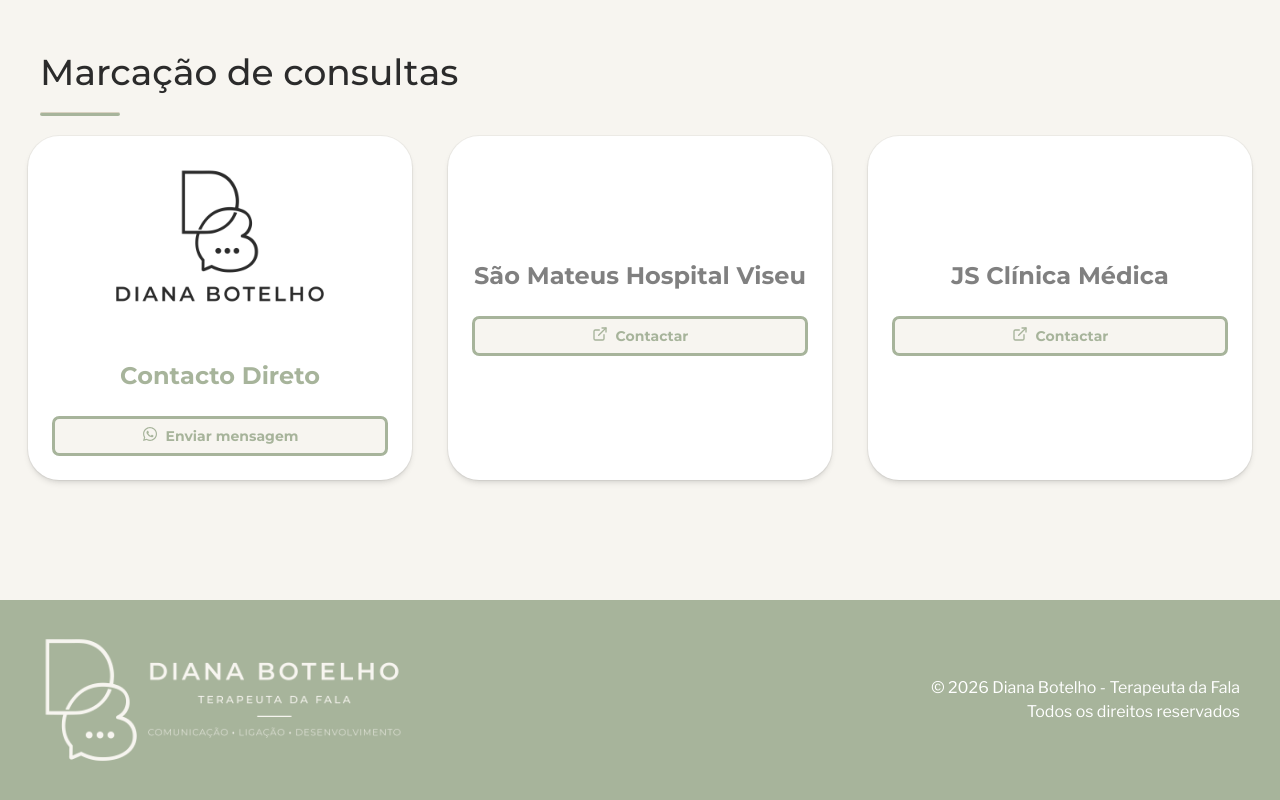
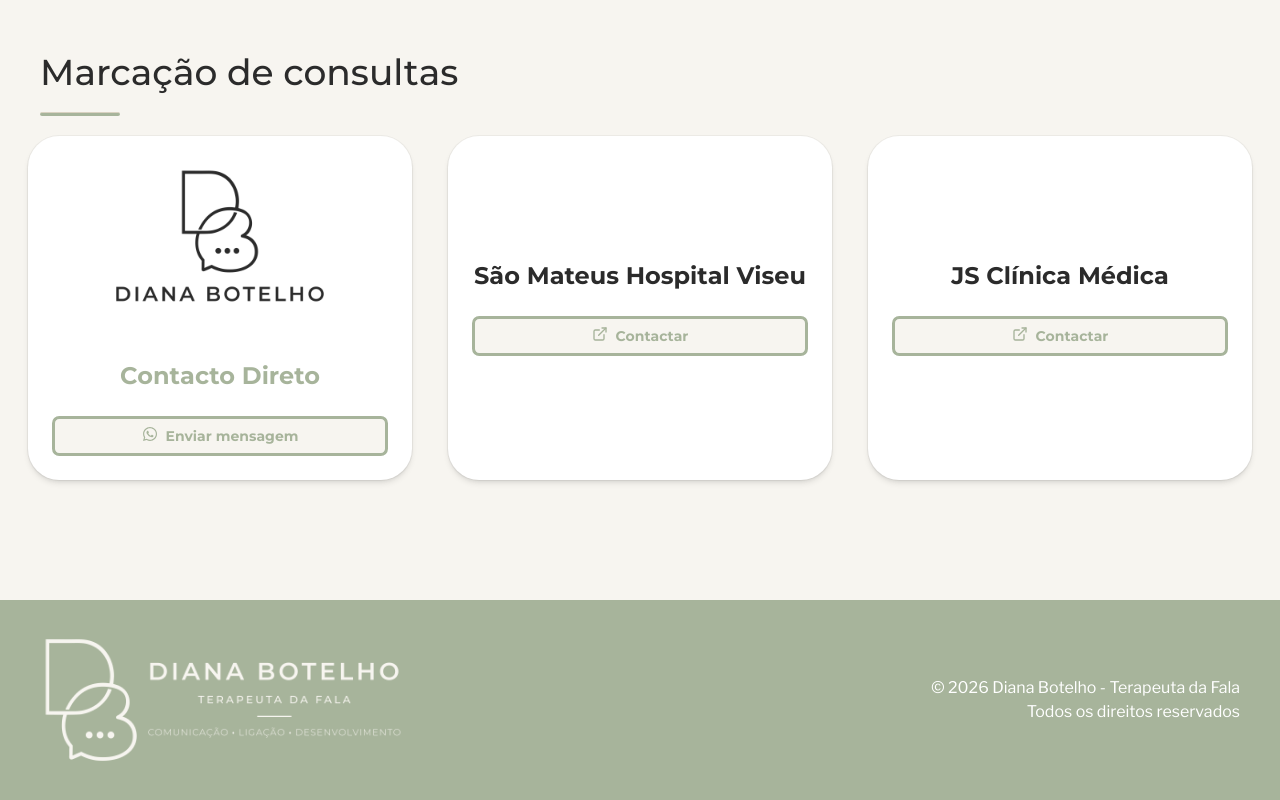
Before and after one commit to rafarlho/UI_DB, a React (Vite) app: page / in a window 1280 px wide. Shown: the part 2915-3715 px from the top of the page. Built offline with nearby package versions, Linux system fonts and the light colour scheme.

Commit message:
Fixed color in appointments

```diff
--- a/src/sections/schedule.tsx
+++ b/src/sections/schedule.tsx
@@ -35,7 +35,7 @@
                         {/* <img alt="Diana Botelho - Terapeura da fala" src="DB_Logo_Name.png" className="h-50 justify-self-center"/> */}
                     </div>
                     <CardHeader>
-                        <CardTitle className="justify-self-center text-foreground/60 font-bold text-2xl">São Mateus Hospital Viseu</CardTitle>
+                        <CardTitle className="justify-self-center text-foreground font-bold text-2xl">São Mateus Hospital Viseu</CardTitle>
                     </CardHeader>
                     <CardFooter>
                         <Button className="w-full " size={"lg"} variant={"outlined_primary"}><a href="https://saomateushospital.pt/" target="_blank" className="flex gap-2"><ExternalLink/>Contactar</a></Button>
@@ -46,7 +46,7 @@
                         {/* <img alt="Diana Botelho - Terapeura da fala" src="DB_Logo_Name.png" className="h-50 justify-self-center"/> */}
                     </div>
                     <CardHeader>
-                        <CardTitle className="justify-self-center text-foreground/60 font-bold text-2xl">JS Clínica Médica</CardTitle>
+                        <CardTitle className="justify-self-center text-foreground font-bold text-2xl">JS Clínica Médica</CardTitle>
                     </CardHeader>
                     <CardFooter>
                         <Button className="w-full " size={"lg"} variant={"outlined_primary"}><a href="https://jsclinica.pt/" target="_blank" className="flex gap-2"><ExternalLink/>Contactar</a></Button>
```
